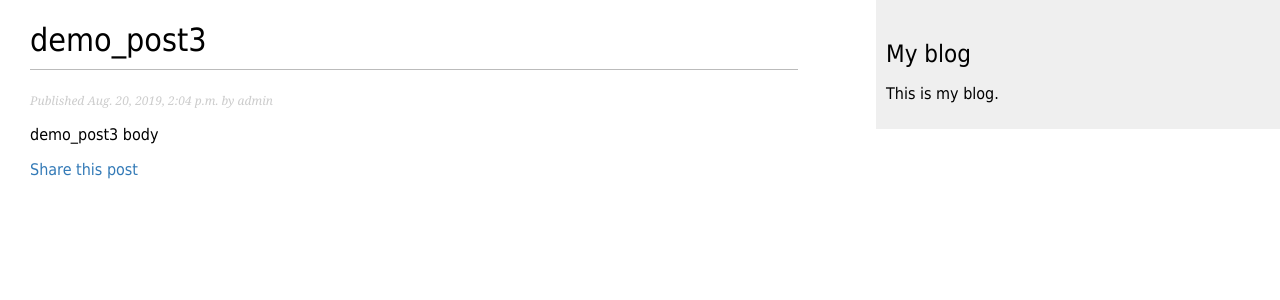
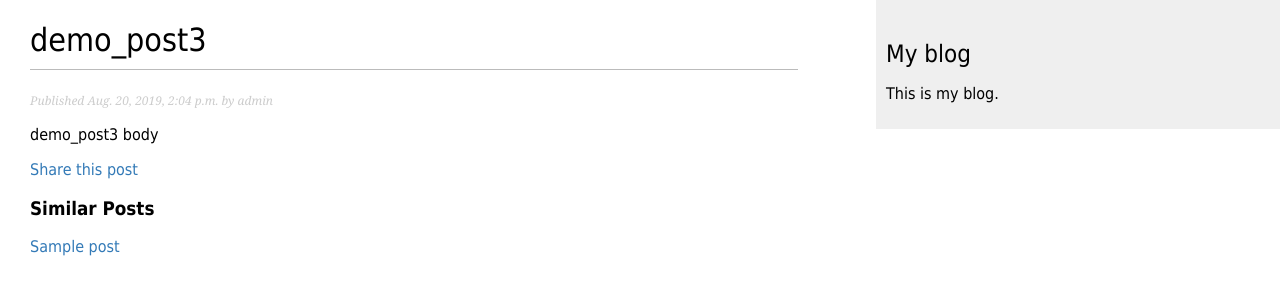
Before and after one commit to narijeong/django_blog, a Django app: template blog/templates/blog/post/detail.html in a window 1280 px wide. Shown: the top 300 px of the page. Run offline with Django 3.2, Linux system fonts and the light colour scheme; data comes from the database, SQL or seed files in the repository; both versions use the stored data as it was after the commit; the template is opened without the code that fills it: values that come from a table or form of the project are taken from there, most other values are stand-ins (such as "Sample title", 1, 10 or a date in 2020); parts of the project's set-up code (start-up, migrations or seed data) failed here and were passed over.

Commit message:
add showing similar posts functionality

```diff
--- a/blog/templates/blog/post/detail.html
+++ b/blog/templates/blog/post/detail.html
@@ -7,4 +7,11 @@
     <p class="date">Published {{ post.publish }} by {{ post.author }}</p>
     {{ post.body|linebreaks}}
     <p><a href="{% url "blog:post_share" post.id %}">Share this post</a></p>
+
+    <h3>Similar Posts</h3>
+    {% for post in similar_posts %}
+    	<p><a href="{{ post.get_absolute_url }}">{{ post.title }}</a></p>
+    {% empty %}
+    	There are no similar posts yet.
+    {% endfor %}
 {% endblock %}
```
Also changed, not shown: blog/views.py (+7 -1 lines), db.sqlite3.
